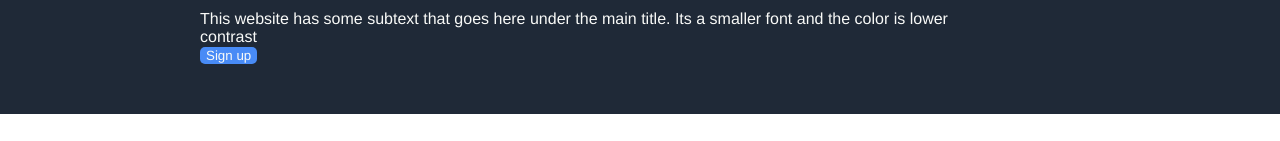
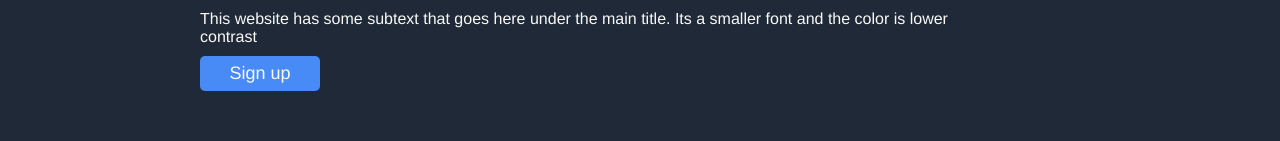
Before and after one commit to eilertsu/odin_landingpage, a plain HTML site: page index.html in a window 1280 px wide. Shown: the part 172-313 px from the top of the page. Drawn offline with Linux system fonts and the light colour scheme.

Commit message:
change styling for hero button
make button and font bigger, and add some space between hero subtext and
button

```diff
--- a/stylesheet.css
+++ b/stylesheet.css
@@ -72,6 +72,13 @@ header{
     width: 600px;
 }
 
+.hero button{
+    height: 35px;
+    width: 120px;
+    margin-top: 10px;
+    font-size: 18px;
+}
+
 
 
 /* general styling for info-section */
```
